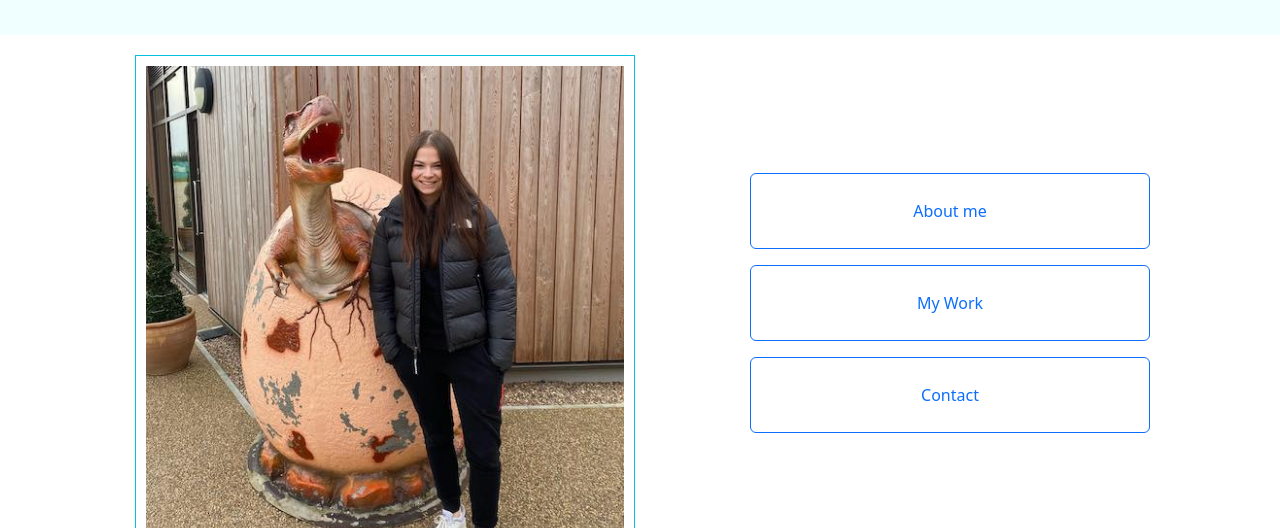
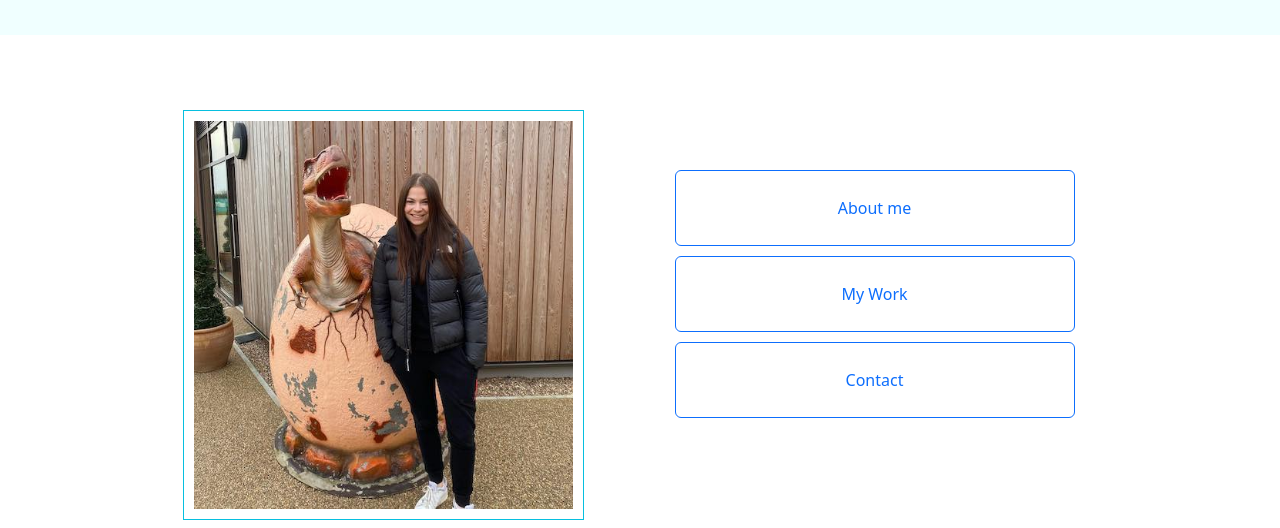
Before and after one commit to BethJW/Portfolio, a plain HTML site: page index.html in a window 1280 px wide. Shown: the part 263-791 px from the top of the page. Drawn offline with nearby package versions, Linux system fonts and the light colour scheme; a web font is replaced by a local one.

Commit message:
Added more media queries and responsive features

```diff
--- a/Src/portfolio.css
+++ b/Src/portfolio.css
@@ -1,4 +1,4 @@
-@media (max-width: 800px) {
+@media (max-width: 900px) {
   .body-wrap {
     background-color: azure;
   }
@@ -41,7 +41,31 @@
     padding: 0;
   }
 }
-
+@media (min-width: 550px) {
+  .container .image-me {
+    display: flex;
+    width: 80%;
+    height: 80%;
+    margin-top: 100px;
+  }
+  .body-wrap .featured {
+    padding-top: 60px;
+  }
+}
+@media (min-width: 900px) {
+  .container .image-me {
+    display: flex;
+    width: 90%;
+    height: 90%;
+    margin-top: 55px;
+  }
+  body.container {
+    margin-left: 100px;
+  }
+  .container .row a {
+    margin: 5px auto;
+  }
+}
 header {
   background-color: azure;
 
--- a/index.html
+++ b/index.html
@@ -65,10 +65,10 @@
       </header>
       <div class="container">
         <div class="row">
-          <div class="col-sm-6">
+          <div class="col-md-6">
             <img src="/images/beth.jpeg" class="image-me" />
           </div>
-          <div class="col-sm-6 links">
+          <div class="col-md-6 links">
             <div class="row">
               <a href="#" class="btn btn-outline-primary">About me</a>
             </div>
```
